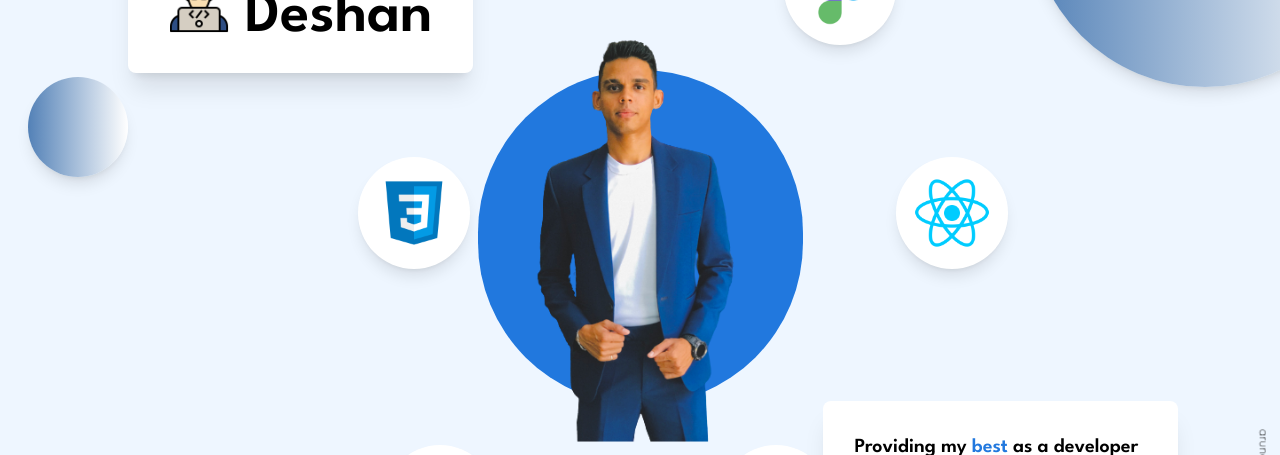
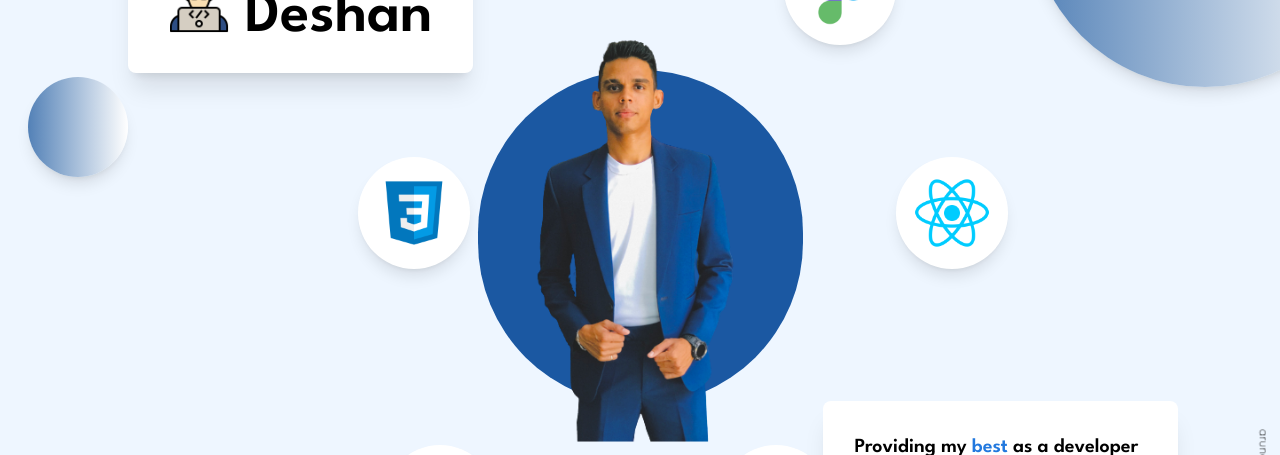
Before and after one commit to deshan68/nextjs-portfolio, a Next.js app: page / in a window 1280 px wide. Shown: the part 163-618 px from the top of the page. Built offline with nearby package versions, Linux system fonts and the light colour scheme; no server answers; the database is empty.

Commit message:
color change

```diff
--- a/app/layout.jsx
+++ b/app/layout.jsx
@@ -8,14 +8,11 @@ const RootLayout = ({ children }) => {
   const [loading, setLoading] = useState(true);
 
   useEffect(() => {
-    setTimeout(() => setLoading(false), 3000);
+    setTimeout(() => setLoading(false), 2000);
   }, []);
 
   return (
     <html lang="en">
-      <head>
-        <link rel="icon" href="/favicon.ico" />
-      </head>
       <body>
         {loading ? (
           <Loader1 />
--- a/components/Header.jsx
+++ b/components/Header.jsx
@@ -42,7 +42,7 @@ export const Header = () => {
         variants={centerCircleVariant}
         initial={"hidden"}
         animate={"show"}
-        className="h-[335px] w-[325px] bg-action_blue rounded-full"
+        className="h-[335px] w-[325px] bg-[#1B58A2] rounded-full"
       />
 
       {/* profile image */}
```
